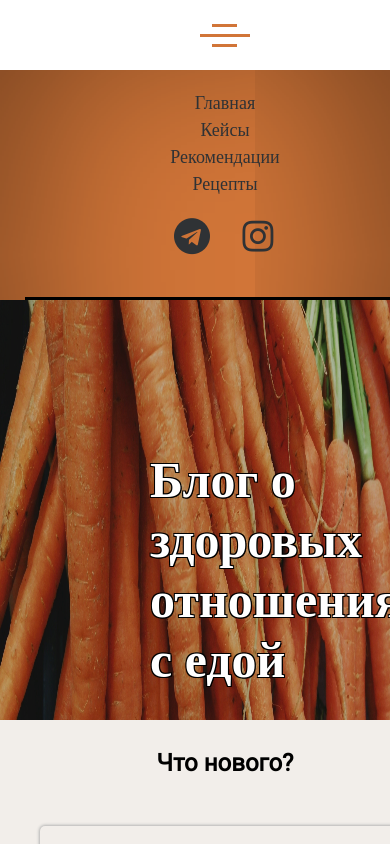
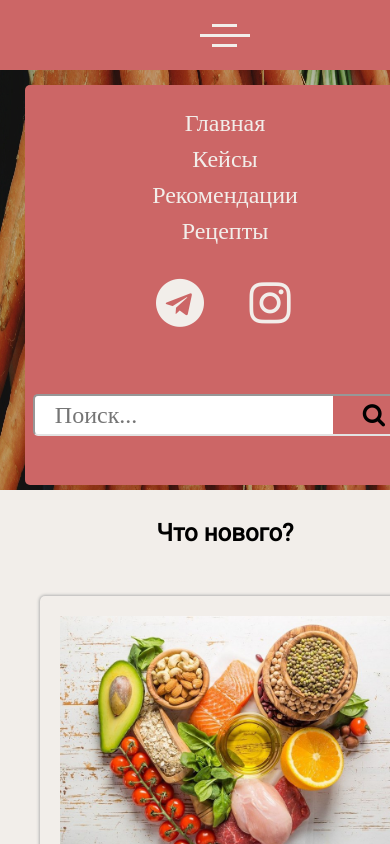
Before and after one commit to JohnnyParrote/Pronutr, a plain HTML site: page index.html in a window 390 px wide. Both pictures are taken after a click on the element 225 px from the left and 35 px from the top of the page. Shown: the top 844 px of the page. Drawn offline with Linux system fonts and the light colour scheme; a web font is replaced by a local one.

Commit message:
Add files via upload

```diff
--- a/index.html
+++ b/index.html
@@ -29,8 +29,9 @@
             </div>
         </div>
     </header>
-    <section>
+    <section class="mobile">
         <div class="wrapper">
+            <div class="mobile-absolute">
                 <div class="navigation-mobile">
                     <a href="index.html">Главная</a>
                     <a href="cases.html">Кейсы</a>
@@ -39,6 +40,12 @@
                     <div class="contact-mobile">
                         <p><a href="#"><i class="fa fa-telegram fa-2x" aria-hidden="true" fa-2x></i></a></p>
                         <p><a href="#"><i class="fa fa-instagram fa-2x" aria-hidden="true"fa-2x></i></a></p>
+                    </div>
+                    <div class="search-mobile">
+                        <form class="search-form-mobile">
+                            <input type="search" name="q" placeholder="Поиск..." class="searach-line-mobile"><button><i class="fa fa-search" aria-hidden="true"></i></button>
+                        </form>
+                    </div>
                 </div>
             </div>
         </div>
@@ -57,7 +64,7 @@
                 <div class="blog">
                     <div class="search">
                         <form class="search-form">
-                            <input type="search" name="q" placeholder="&nbsp;&nbsp;&nbsp;Поиск..." class="serach-line"><button><i class="fa fa-search" aria-hidden="true"></i>
+                            <input type="search" name="q" placeholder="Поиск..." class="serach-line"><button><i class="fa fa-search" aria-hidden="true"></i>
                             </button>
                         </form>
                     </div>
--- a/style.css
+++ b/style.css
@@ -98,8 +98,8 @@ body {
 }
 
 .wrapper {
-    width: 1280px;
-    margin: 0 auto;
+  width: 1280px;
+  margin: 0 auto;
 }
 
 .header {
@@ -189,6 +189,7 @@ body {
   grid-template-columns: 1fr 1fr;
   text-align: center;
   align-items: center;
+  justify-content: center;
 
 
 }
@@ -216,7 +217,7 @@ body {
   display: grid;
   justify-content: center;
   align-items: center;
-  background-color: #fff;
+  background-color: #CC6666;
 }
 
 .logo-mobile img {
@@ -224,36 +225,108 @@ body {
   height: 50px;
 }
 .contact-mobile {
-  display: grid;
-  grid-template-columns: 1fr 1fr;
+  display: flex;
   justify-content: center;
   align-items: center;
-  padding: 5px;
+  padding: 10px 50px;
+  text-align: center;
 }
 
 .contact-mobile p {
-  text-align: center;
-  align-items: center;
-  padding: 15px;
+  margin: 20px;
+  width: 50px;
 }
 .navigation-mobile {
-  display: none;
+  position: absolute;
+  transition: all .5s ease;
+}
+
+.navigation-mobile a {
+  text-decoration: none;
+}
+
+.mobile-absolute {
+  position: relative;
 }
 
 .navigation-mobile.active {
+  position: absolute;
   display: grid;
-  justify-content: center;
   text-align: center;
   padding: 20px 0;
-  margin: 0 25px;
-  font-size: 18px;
+  margin: 0 auto;
+  font-size: 24px;
   font-family: "SourceSans";
-  border-bottom: solid ;
+  background-color: #CC6666;
+  width: 400px;
+  height: 400px;
+  border-radius: 5px;
+  z-index: 50;
+  top: 15px;
+  left: 150px;
+  transition: all .5s ease;
 }
 
+
+
+/* мобильный поиск */
+
+.search-mobile {
+display: flex;
+justify-content: center;
+align-items: center;
+height: 152px;
+padding-bottom: 12px;
+}
+
+.searach-line-mobile {
+  width: 300px;
+  padding-left: 20px;
+  padding-right: 20px;
+  border-radius: 5px 0 0 5px;
+  border-right: 0;
+  border-top: solid #979797 2px;
+  border-left: solid #979797 2px;
+  border-bottom: solid #E3E3E3 2px;
+}
+
+.searach-line-mobile:focus {
+  border-color: #CC6666;
+ outline: 0;
+ outline-color: #CC6666;
+}
+
+.search-form-mobile button {
+  padding: 1px 36px;
+  border-radius: 0 5px 5px 0;
+  border-top: solid #979797 2px;
+  border-right: solid #979797 2px;
+  border-bottom: solid #E3E3E3 2px;
+  background-color: #CC6666;
+  border-left: 0;
+  cursor: pointer;
+}
+
+.search-form-mobile button:hover {
+  background-color: #D17538;
+}
+
+.search-form-mobile {
+  display: flex;
+  justify-content: center;
+  position: relative;
+  bottom: 15px;
+}
+
+.search-mobile button {
+  padding: 0 30px;
+}
+
+
+
 .navigation-mobile.active a {
-  text-decoration: none;
-  color: #2F3235;
+
+  color: #f2eeea;;
 }
 
 /* бургер */
@@ -281,7 +354,7 @@ body {
   content: '';
   width: 50px;
   height: 3px;
-  background-color: #D17538;
+  background-color: #f2eeea;
 }
 
 .burger span::after {
@@ -291,7 +364,7 @@ body {
   top: 10px;
   width: 50px;
   height: 3px;
-  background-color: #D17538;
+  background-color: #f2eeea;
   position: absolute;
 
   transition: transform .5s;
@@ -304,7 +377,7 @@ body {
   content: '';
   width: 50px;
   height: 3px;
-  background-color: #D17538;
+  background-color: #f2eeea;
   position: relative;
   transition: transform .5s;
 }
@@ -315,7 +388,7 @@ body {
   content: '';
   width: 50px;
   height: 3px;
-  background-color: #D17538;
+  background-color: #f2eeea;
 }
 
 .burger.active span::after {
@@ -325,7 +398,7 @@ body {
   top: 10px;
   width: 25px;
   height: 3px;
-  background-color: #D17538;
+  background-color: #f2eeea;
   position: absolute;
 
   transition: transform .5s;
@@ -339,7 +412,7 @@ body {
   left:12px;
   width: 25px;
   height: 3px;
-  background-color: #D17538;
+  background-color: #f2eeea;
   position: relative;
   transition: transform .5s;
 }
@@ -465,6 +538,8 @@ body {
 
 .serach-line {
  width: 200px;
+ padding-left: 20px;
+ padding-right: 20px;
  border-radius: 5px 0 0 5px;
  border-right: 0;
  border-top: solid #979797 2px;
@@ -680,7 +755,10 @@ padding: 25px 0;
   grid-template-columns: 350px 650px;
  }
  .desktop {
-  grid-template-columns: 350px 500px 50px;
+  grid-template-columns:  346px 515px 70px;
+ }
+ .navigation {
+  padding-right: 50px;
  }
  .news {
   grid-template-columns: 1fr 1fr;
@@ -715,6 +793,9 @@ padding: 25px 0;
  .footer-line {
   width: 650px;
 }
+.news_main {
+  height: 450px;
+}
 }
 
 @media (max-width: 750px) {
@@ -726,6 +807,23 @@ padding: 25px 0;
    }
    .footer-line {
     width: 450px;
+  }
+  .navigation-mobile.active {
+    left: 50px;
+  }
+  .news_main {
+    height: 500px;
+  }
+  .navigation-mobile.active {
+    left: 50px;
+  }
+  .footer-main {
+    grid-template-columns: 105px 240px 120px
+  }
+  .head__container h1 {
+    top: 150px;
+    left: 30px;
+    text-align: center;
   }
 }
 
@@ -740,6 +838,15 @@ padding: 25px 0;
   .contacts h1 {
     padding: 0 5px;
     text-align: center;
+  }
+  .news_main {
+    height: 500px;
+  }
+  .navigation-mobile.active {
+    left: 25px;
+  }
+  .footer-main {
+    grid-template-columns: 80px 200px 100px;
   }
 }
 
```
Lines whose indentation alone changed are shown as unchanged.
